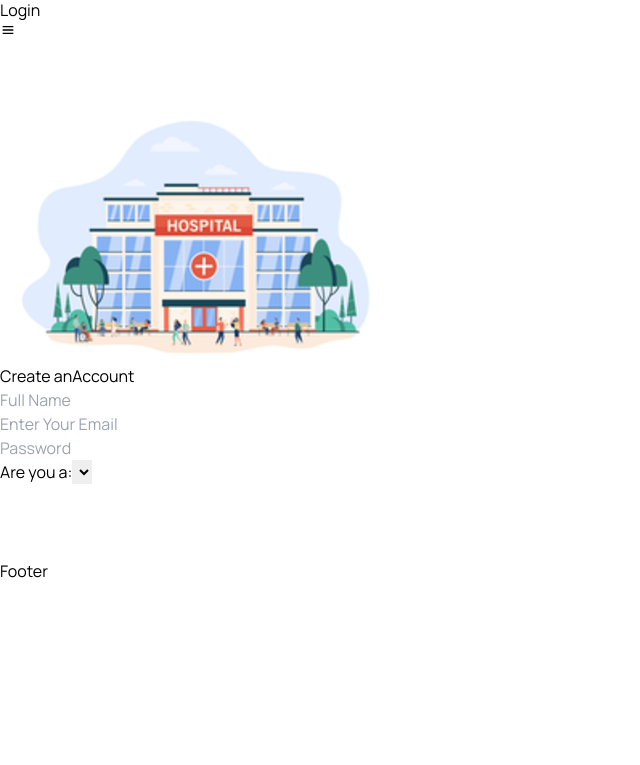
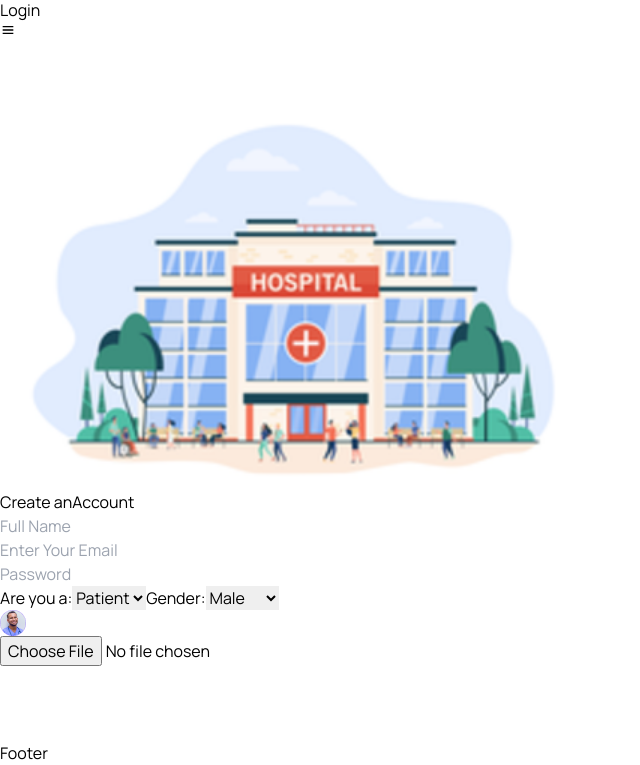
Before and after one commit to ianovich/predictive-symptom, a React (Vite) app in the folder frontend/: page /register in a window 1280 px wide. Shown: the part 687-1452 px from the top of the page, without its empty margins (0-640 px from the left). Before the commit the page ends 1271 px from the top, so only its background shows below. Built offline with nearby package versions, Linux system fonts and the light colour scheme.

Commit message:
updated SignUp3

```diff
--- a/frontend/src/pages/SignUp.jsx
+++ b/frontend/src/pages/SignUp.jsx
@@ -1,5 +1,6 @@
 import React from "react";
 import signupImg from "../assets/images/signup.png";
+import avatar from "../assets/images/avatar-icon.png"
 const SignUp = () => {
   return (
     <section>
@@ -8,7 +9,7 @@ const SignUp = () => {
           {/*----img box---- */}
           <div className="hidden lg:block ">
             <figure>
-              <img src={signupImg} />
+              <img src={signupImg} width={600} height={450} typeof="image/png" />
             </figure>
           </div>
           {/*----sign up-----*/}
@@ -49,14 +50,43 @@ const SignUp = () => {
               </div>
 
               <div className="mb-5 flex items-center justify-between">
-              <label htmlFor="" className="text-headingColor font-bold text-[16px] leading-7">
+              <label  className="text-headingColor font-bold text-[16px] leading-7">
                 Are you a:
                 <select name="role" className="text-textColor font-semibold text-[15px] leading-7 px-4 py-3 focus:outline-none">
-             <option value=""></option>
-             <option value=""></option>
+             <option value="patient">Patient</option>
+             <option value="doctor">Doctor</option>
 
                 </select>
               </label>
+              <label  className="text-headingColor font-bold text-[16px] leading-7">
+                Gender:
+                <select name="role" className="text-textColor font-semibold text-[15px] leading-7 px-4 py-3 focus:outline-none">
+             <option value="male">Male</option>
+             <option value="female">Female</option>
+
+                </select>
+              </label>
+
+              </div>
+
+              <div className="mb-5 flex items-center gap-3">
+                 <figure className="w-[60px] h-[60px] rounded-full border-2 border-solid border-primaryColor flex items-center justify-center">
+               <img src={avatar}alt="" className="w-full rounded-full"/>
+                 </figure>
+
+               <div className="relative w-[130px] h-[50px]">
+                <input
+                 type="file"
+                name="photo"
+                id="customFile"
+                accept=".jpg, .png"
+                className="absolute top-0 left-0 w-full h-full opacity-0 cursor-pointer"
+                />
+              <label htmlFor="customFile" className="absolute top-0 left-0 w-full h-full flex items-center px-[0.75rem]py[0.375rem] text-[15px] leading-6 overflow-hidden"></label>
+
+               </div>
+
+
 
               </div>
             </form>
```
